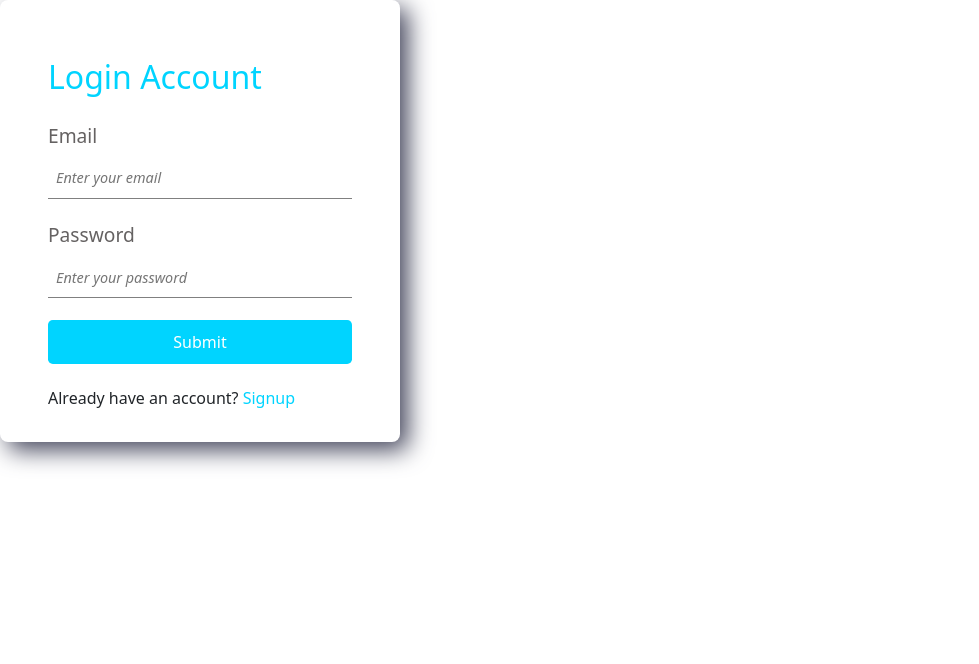
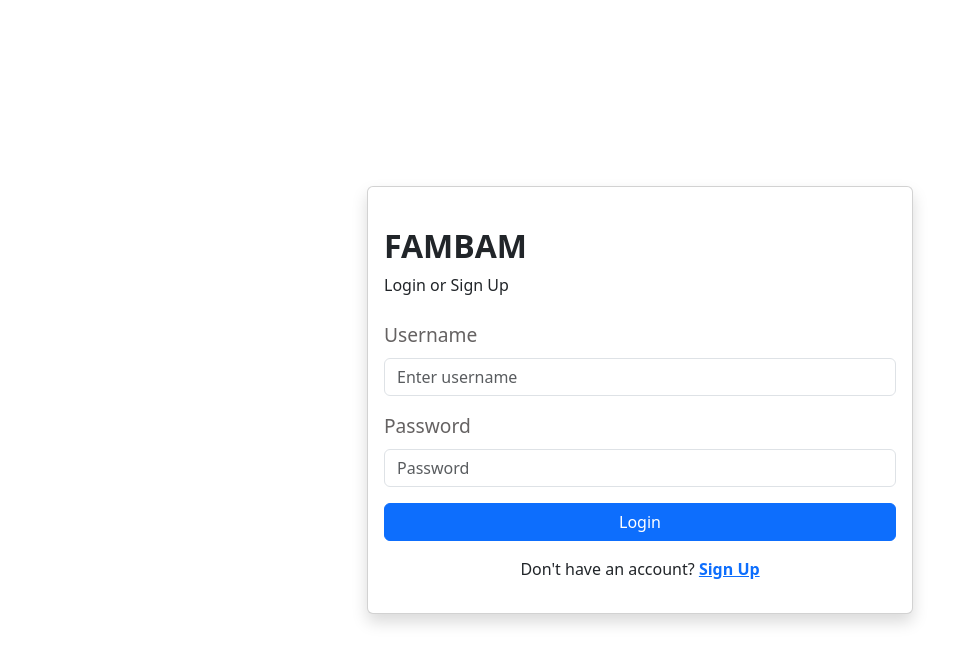
Before and after one commit to LauraBoBora/FamBam-Frontend, a React (Create React App) app: page /login in a window 1280 px wide. Shown: the top 664 px of the page, without its empty margins (0-979 px from the left). Built offline with nearby package versions, Linux system fonts and the light colour scheme.

Commit message:
auth update, kids almost complete

```diff
--- a/src/components/Kid.js
+++ b/src/components/Kid.js
@@ -1,23 +1,163 @@
 import { useState, useEffect } from 'react';
 import Card from 'react-bootstrap/Card';
-import { Button, ButtonGroup } from 'react-bootstrap';
+import { Form, Modal, Button, ButtonGroup } from 'react-bootstrap';
+import {
+  MDBCol,
+  MDBListGroup,
+  MDBListGroupItem,
+} from 'mdb-react-ui-kit';
 
-const Kid = ({kidData}) => {
+const EditKidModal = ({handleEditKid, kidId}) => {
+    // set up states
+    const [username, setKidUserName] = useState("");
+    const [password, setKidPW] = useState("");
 
-    return (
-        <>
-         <Card>
-            <Card.Img variant="top" />
-            <Card.Body>
-              <Card.Title>{kidData.kidUserName}</Card.Title>
-              <ButtonGroup aria-label="Basic example">
-                <Button variant="secondary">Edit</Button>
-                <Button variant="danger">Delete</Button>
-                </ButtonGroup>
-            </Card.Body>
-          </Card>
-        </>
-    )
+    // when typing into form
+    const onChangeHandler = (e, setValue) => {
+        setValue(e.target.value);
+    };
+    // when form is submitted
+    const onSubmitHandler = async (e) => {
+        // don't reload
+        e.preventDefault();
+        const updateKid = {
+            username: username,
+            password: password
+        };
+        console.log("New Kid, yo: ", updateKid);
+        // set the new kid state
+        setKidUserName('');
+        setKidPW('');
+        // and post
+        const options = {
+            method: 'PUT',
+            headers: {
+            'Content-Type': 'application/json'
+            },
+            body: JSON.stringify(updateKid),
+            credentials: 'include'
+        };
+        try {
+            const responseData = await fetch (`http://localhost:4000/kids/`+kidId, options);
+            if (responseData.ok) {
+              const newKidObj = await responseData.json();
+              console.log("newKidObj: " , newKidObj);
+            } else {
+            console.log('Failed to update kiddo', responseData.status);
+            }
+            handleEditKid(updateKid.username);
+        } catch (error) {
+            console.log('Error: ', error);
+        }
+    }
+  return (
+    <div>
+    <Form onSubmit={onSubmitHandler}>
+        <Form.Group className="mb-3">
+            <Form.Label>Kid Name</Form.Label>
+            <Form.Control
+                type="text"
+                value={username}
+                name="kid-name"
+                placeholder="Enter Your Kiddo's Name"
+                onChange={(e) => onChangeHandler(e, setKidUserName)}
+            />
+        </Form.Group>
+        <Form.Group className="mb-3">
+        <Form.Label>Kid Password</Form.Label>
+        <Form.Control
+            type="password"
+            value={password}
+            name="kid-password"
+            placeholder="Enter Your Kiddo's Temporary Password"
+            onChange={(e) => onChangeHandler(e, setKidPW)}
+        />
+        </Form.Group>
+        <Button variant="primary" type="submit">
+        Update Kiddo
+        </Button>
+    </Form>
+  </div>
+  )
+};
+
+const Kid = ({kidData, handleDelKid}) => {
+
+  const [showModal, setShowModal] = useState(false);
+  const [kidName, setKidName] = useState(kidData.username);
+
+  const handleCloseModal = () => {
+  setShowModal(false);
+  };
+
+  const handleShowModal = () => {
+      setShowModal(true);
+  };
+
+  const handleEditKid = (newName) => {
+    setKidName(newName);
+    setShowModal(false);
+  }
+
+  const handleDeleteKid = async() => {
+    const options = {
+      method: 'DELETE',
+      headers: {
+      'Content-Type': 'application/json'
+      },
+      credentials: 'include'
+      };
+      try {
+        const responseData = await fetch (`http://localhost:4000/kids/`+kidData._id, options);
+        if (responseData.ok) {
+          const newKidObj = await responseData.json();
+        } else {
+          console.log('Failed to delete kiddo', responseData.status);
+        }
+        handleDelKid(kidData._id);
+      } catch (error) {
+          console.log('Error: ', error);
+      }
+  }
+
+  return (
+    <>
+      <MDBCol key={kidData.id} sm="6" md="6" lg="4" className="mt-4">
+        <MDBListGroup style={{ minWidth: '15rem' }} light>
+          <MDBListGroupItem className="d-flex justify-content-between align-items-center">
+            <div className="d-flex align-items-center">
+                <img
+                    src="https://mdbootstrap.com/img/new/avatars/8.jpg"
+                    alt=""
+                    style={{ width: '45px', height: '45px' }}
+                    className="rounded-circle"
+                />
+                <div className="ms-3">
+                    <p className="fw-bold mb-1">{kidName}</p>
+                    <p className="text-muted mb-0">Points: 321</p>
+                </div>
+              </div>
+            <ButtonGroup>
+              <Button onClick={handleShowModal} size="sm" variant='link'><i className="fas fa-pencil"></i></Button>
+              <Button onClick={handleDeleteKid} size="sm" variant='link'><i className="fas fa-trash-alt text-danger"></i></Button>
+            </ButtonGroup>
+          </MDBListGroupItem>
+        </MDBListGroup>
+      </MDBCol>
+
+      <Modal show={showModal} onHide={handleCloseModal}>
+          <Modal.Header closeButton>
+              <Modal.Title>Edit {kidName}</Modal.Title>
+          </Modal.Header>
+          <Modal.Body>
+              <EditKidModal handleEditKid={handleEditKid} kidId={kidData._id} />
+          </Modal.Body>
+          <Modal.Footer>
+              <Button variant="secondary" onClick={handleCloseModal}>Cancel</Button>
+          </Modal.Footer>
+      </Modal>
+    </>
+  )
 };
 
 export default Kid;
--- a/src/pages/Login.js
+++ b/src/pages/Login.js
@@ -2,14 +2,16 @@ import React, { useState } from "react";
 import { Link, useNavigate } from "react-router-dom";
 import axios from "axios";
 import { ToastContainer, toast } from "react-toastify";
+import { Container, Row, Col, Card, Button, Form} from 'react-bootstrap';
+
 
 const Login = () => {
   const navigate = useNavigate();
   const [inputValue, setInputValue] = useState({
-    email: "",
+    username: "",
     password: "",
   });
-  const { email, password } = inputValue;
+  const { username, password } = inputValue;
   const handleOnChange = (e) => {
     const { name, value } = e.target;
     setInputValue({
@@ -52,40 +54,66 @@ const Login = () => {
     }
     setInputValue({
       ...inputValue,
-      email: "",
+      username: "",
       password: "",
     });
   };
 
   return (
-    <div className="form_container">
-      <h2>Login Account</h2>
-      <form onSubmit={handleSubmit}>
-        <div>
-          <label htmlFor="email">Email</label>
-          <input
-            type="email"
-            name="email"
-            value={email}
-            placeholder="Enter your email"
-            onChange={handleOnChange}
-          />
-        </div>
-        <div>
-          <label htmlFor="password">Password</label>
-          <input
-            type="password"
-            name="password"
-            value={password}
-            placeholder="Enter your password"
-            onChange={handleOnChange}
-          />
-        </div>
-        <button type="submit">Submit</button>
-        <span>
-          Already have an account? <Link to={"/signup"}>Signup</Link>
-        </span>
-      </form>
+    <div>
+      <Container>
+        <Row className="vh-100 d-flex justify-content-center align-items-center">
+          <Col md={8} lg={6} xs={12}>
+            <Card className="shadow">
+              <Card.Body>
+                <div className="mb-3 mt-md-4">
+                  <h2 className="fw-bold mb-2 text-uppercase ">FamBam</h2>
+                  <p className=" mb-4">Login or Sign Up</p>
+                  <div className="mb-3">
+                    <Form onSubmit={handleSubmit}>
+                      <Form.Group className="mb-3" controlId="formBasicEmail">
+                        <Form.Label className="text-center">
+                          Username
+                        </Form.Label>
+                        <Form.Control
+                          type="text"
+                          name="username"
+                          value={username}
+                          placeholder="Enter username"
+                          onChange={handleOnChange} />
+                      </Form.Group>
+                      <Form.Group
+                        className="mb-3"
+                        controlId="formBasicPassword">
+                        <Form.Label>Password</Form.Label>
+                        <Form.Control name="password" value={password} onChange={handleOnChange} type="password" placeholder="Password" />
+                      </Form.Group>
+                      <Form.Group
+                        className="mb-3"
+                        controlId="formBasicCheckbox"
+                      >
+                      </Form.Group>
+                      <div className="d-grid">
+                        <Button variant="primary" type="submit">
+                          Login
+                        </Button>
+                      </div>
+                    </Form>
+                    <div className="mt-3">
+                      <p className="mb-0  text-center">
+                        Don't have an account?{" "}
+                        <a href="/signup" className="text-primary fw-bold">
+                          Sign Up
+                        </a>
+                      </p>
+                    </div>
+                  </div>
+                </div>
+              </Card.Body>
+            </Card>
+          </Col>
+        </Row>
+      </Container>
       <ToastContainer />
     </div>
   );
--- a/src/pages/Signup.js
+++ b/src/pages/Signup.js
@@ -1,16 +1,17 @@
 import React, { useState } from "react";
 import { Link, useNavigate } from "react-router-dom";
+import Form from 'react-bootstrap/Form';
+import { Container, Row, Col, Card, Button } from 'react-bootstrap';
 import axios from "axios";
 import { ToastContainer, toast } from "react-toastify";
 
 const Signup = () => {
   const navigate = useNavigate();
   const [inputValue, setInputValue] = useState({
-    email: "",
     password: "",
     username: "",
   });
-  const { email, password, username } = inputValue;
+  const { password, username } = inputValue;
   const handleOnChange = (e) => {
     const { name, value } = e.target;
     setInputValue({
@@ -52,51 +53,54 @@ const Signup = () => {
     }
     setInputValue({
       ...inputValue,
-      email: "",
       password: "",
       username: "",
     });
   };
 
   return (
-    <div className="form_container">
-      <h2>Signup Account</h2>
-      <form onSubmit={handleSubmit}>
     <div>
-          <label htmlFor="email">Email</label>
-          <input
-            type="email"
-            name="email"
-            value={email}
-            placeholder="Enter your email"
-            onChange={handleOnChange}
-          />
+    <Container>
+      <Row className="vh-100 d-flex justify-content-center align-items-center">
+        <Col md={8} lg={6} xs={12}>
+          <Card className="shadow">
+            <Card.Body>
+              <div className="mb-3 mt-md-4">
+                <h2 className="fw-bold mb-2 text-uppercase ">FamBam</h2>
+                <p className=" mb-4">Sign Up</p>
+                <div className="mb-3">
+                  <Form onSubmit={handleSubmit}>
+                    <Form.Group className="mb-3">
+                      <Form.Label className="text-center">
+                        Username
+                      </Form.Label>
+                      <Form.Control name="username" value={username} onChange={handleOnChange} type="text" placeholder="Enter username" />
+                    </Form.Group>
+                    <Form.Group
+                      className="mb-3"
+                      controlId="formBasicPassword"
+                    >
+                      <Form.Label>Password</Form.Label>
+                      <Form.Control name="password" value={password} onChange={handleOnChange} type="password" placeholder="Password" />
+                    </Form.Group>
+                    <Form.Group
+                      className="mb-3"
+                      controlId="formBasicCheckbox"
+                    >
+                    </Form.Group>
+                    <div className="d-grid">
+                      <Button variant="primary" type="submit">
+                        Signup
+                      </Button>
                     </div>
-        <div>
-          <label htmlFor="email">Username</label>
-          <input
-            type="text"
-            name="username"
-            value={username}
-            placeholder="Enter your username"
-            onChange={handleOnChange}
-          />
+                  </Form>
                 </div>
-        <div>
-          <label htmlFor="password">Password</label>
-          <input
-            type="password"
-            name="password"
-            value={password}
-            placeholder="Enter your password"
-            onChange={handleOnChange}
-          />
               </div>
-        <button type="submit">Submit</button>
-        <span>
-          Already have an account? <Link to={"/login"}>Login</Link>
-        </span>
-      </form>
+            </Card.Body>
+          </Card>
+        </Col>
+      </Row>
+    </Container>
     <ToastContainer />
   </div>
   );
```
Also changed, not shown: src/components/NavBar.js (+10 -1 lines), src/components/NewKid.js (+9 -9 lines), src/pages/Household.js (+12 -37 lines), src/pages/Kids.js (+7 -3 lines). Lines whose indentation alone changed are shown as unchanged.
